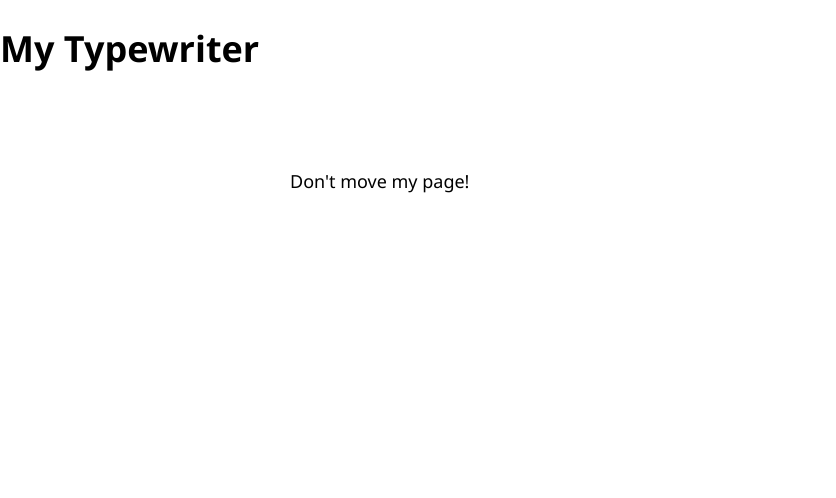
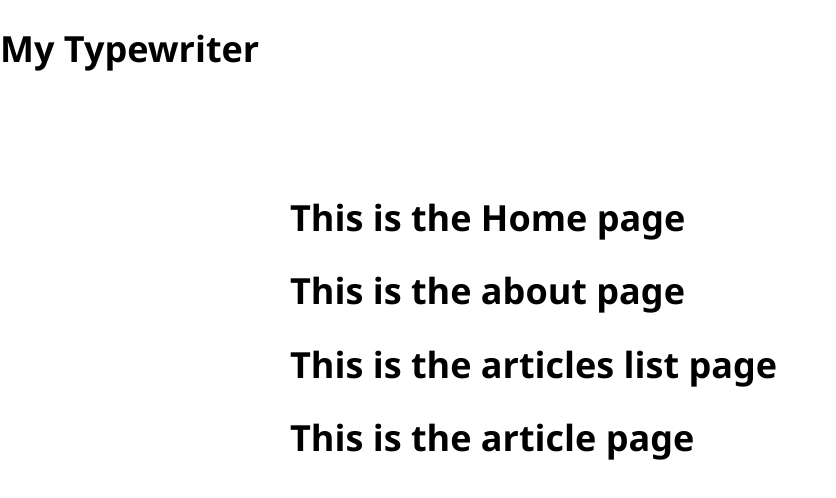
Before and after one commit to AidiRi/my-typewriter, a React (Create React App) app: page / in a window 1280 px wide. Shown: the top 498 px of the page, without its empty margins (0-836 px from the left). Built offline with nearby package versions, Linux system fonts and the light colour scheme.

Commit message:
Adding pages folder and files

```diff
--- a/package.json
+++ b/package.json
@@ -8,6 +8,7 @@
     "@testing-library/user-event": "^13.5.0",
     "react": "^18.2.0",
     "react-dom": "^18.2.0",
+    "react-router-dom": "^6.4.1",
     "react-scripts": "5.0.1",
     "web-vitals": "^2.1.4"
   },
--- a/src/App.js
+++ b/src/App.js
@@ -1,10 +1,19 @@
 import './App.css';
+import HomePage from './pages/HomePage';
+import AboutPage from './pages/AboutPage';
+import ArticlesListPage from './pages/ArticlesListPage';
+import ArticlePage from './pages/ArticlePage';
 
 function App() {
   return (
     <div className="App">
       <h1>My Typewriter</h1>
-      <div id="page-body">Don't move my page!</div>
+      <div id="page-body">
+        <HomePage />
+        <AboutPage />
+        <ArticlesListPage />
+        <ArticlePage />
+      </div>
     </div>
   );
 }
--- /dev/null
+++ b/src/pages/AboutPage.js
@@ -0,0 +1,8 @@
+// Functional
+const AboutPage = () => {
+	return (
+			<h1>This is the about page</h1>
+		);
+}
+
+export default AboutPage;
--- /dev/null
+++ b/src/pages/ArticlePage.js
@@ -0,0 +1,8 @@
+//Functional
+const ArticlePage = () => {
+	return (
+			<h1>This is the article page</h1>
+		);
+}
+
+export default ArticlePage;
--- /dev/null
+++ b/src/pages/ArticlesListPage.js
@@ -0,0 +1,8 @@
+// Functional
+const ArticlesListPage = () => {
+	return (
+			<h1>This is the articles list page</h1>
+		);
+}
+
+export default ArticlesListPage;
--- /dev/null
+++ b/src/pages/HomePage.js
@@ -0,0 +1,8 @@
+// Functional
+const HomePage = () => {
+	return (
+			<h1>This is the Home page</h1>
+		);
+}
+
+export default HomePage;
```
Also changed, not shown: src/pages/NotFoundPage.js (added), 2 other files (tests, documents, lock files or other folders).
